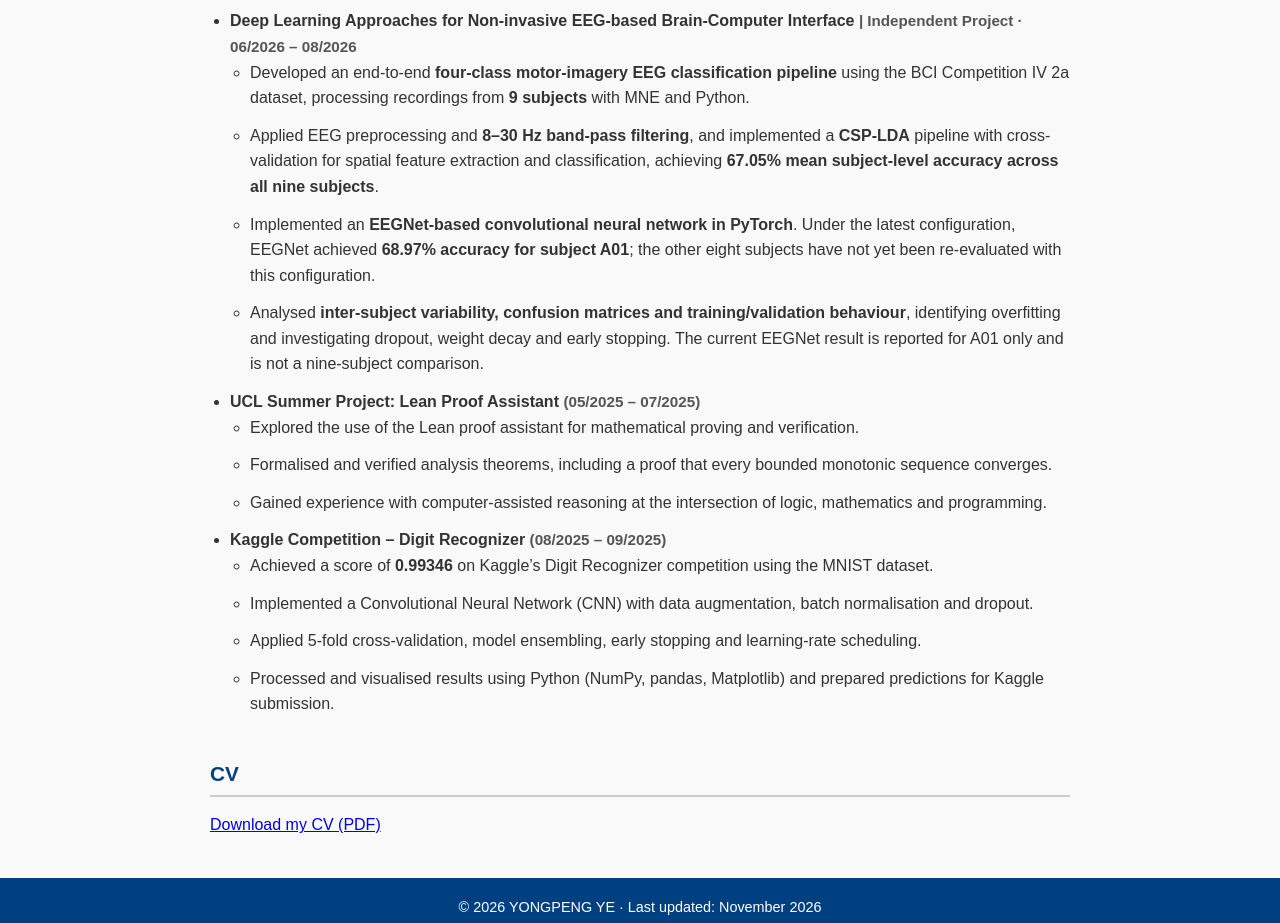
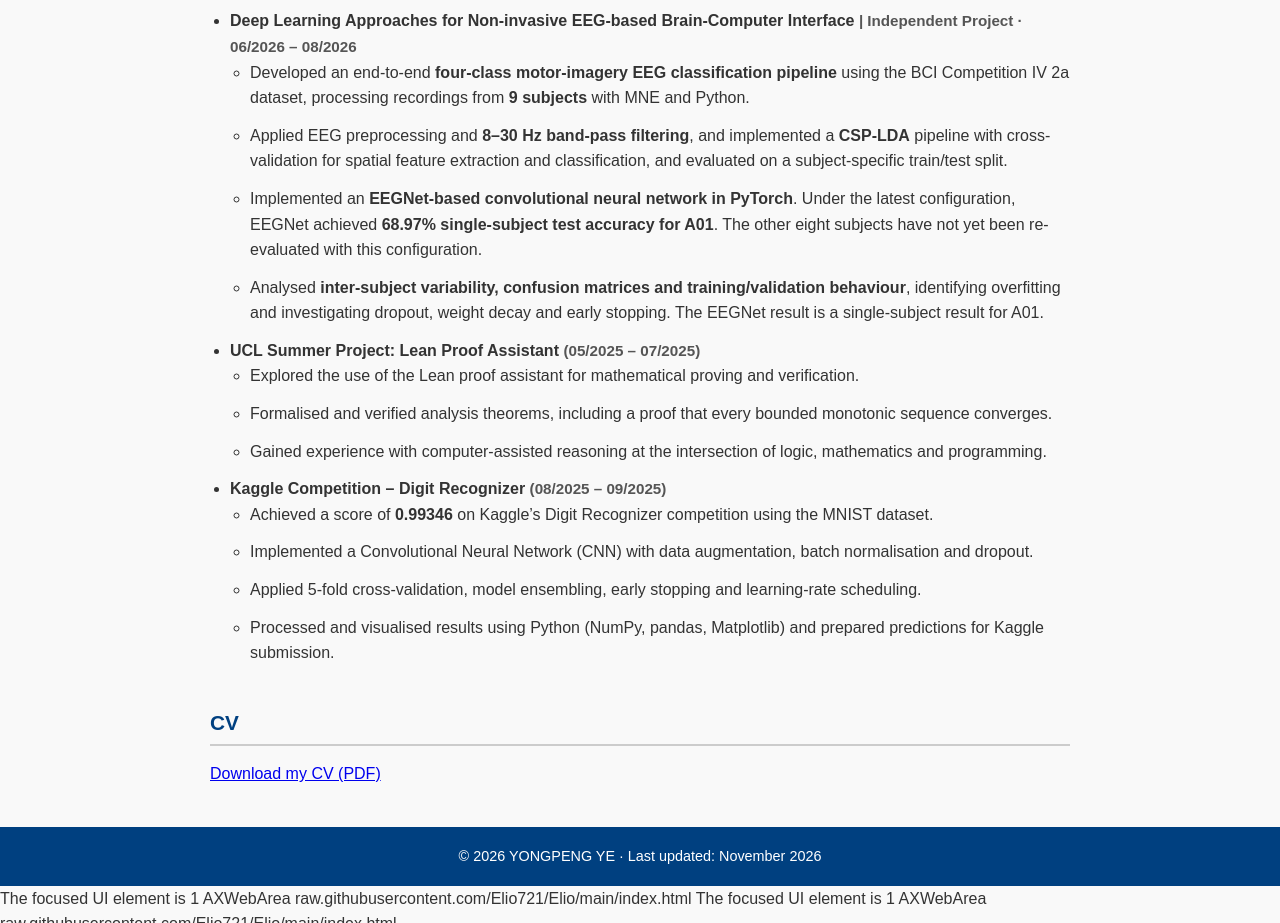
Before and after one commit to Elio721/Elio, a plain HTML site: page index.html in a window 1280 px wide. Shown: the part 860-1783 px from the top of the page. Drawn offline with Linux system fonts and the light colour scheme.

Commit message:
Report single-subject EEG result
Remove the across-subject mean from the portfolio description. Report EEGNet A01 test accuracy only and state that the other subjects have not been reevaluated with the latest configuration.

```diff
--- a/index.html
+++ b/index.html
@@ -134,9 +134,9 @@
           <div class="meta">Deep Learning Approaches for Non-invasive EEG-based Brain-Computer Interface <span class="muted">| Independent Project · 06/2026 – 08/2026</span></div>
           <ul>
             <li>Developed an end-to-end <strong>four-class motor-imagery EEG classification pipeline</strong> using the BCI Competition IV 2a dataset, processing recordings from <strong>9 subjects</strong> with MNE and Python.</li>
-            <li>Applied EEG preprocessing and <strong>8–30 Hz band-pass filtering</strong>, and implemented a <strong>CSP-LDA</strong> pipeline with cross-validation for spatial feature extraction and classification, achieving <strong>67.05% mean subject-level accuracy across all nine subjects</strong>.</li>
-            <li>Implemented an <strong>EEGNet-based convolutional neural network in PyTorch</strong>. Under the latest configuration, EEGNet achieved <strong>68.97% accuracy for subject A01</strong>; the other eight subjects have not yet been re-evaluated with this configuration.</li>
-            <li>Analysed <strong>inter-subject variability, confusion matrices and training/validation behaviour</strong>, identifying overfitting and investigating dropout, weight decay and early stopping. The current EEGNet result is reported for A01 only and is not a nine-subject comparison.</li>
+            <li>Applied EEG preprocessing and <strong>8–30 Hz band-pass filtering</strong>, and implemented a <strong>CSP-LDA</strong> pipeline with cross-validation for spatial feature extraction and classification, and evaluated on a subject-specific train/test split.</li>
+            <li>Implemented an <strong>EEGNet-based convolutional neural network in PyTorch</strong>. Under the latest configuration, EEGNet achieved <strong>68.97% single-subject test accuracy for A01</strong>. The other eight subjects have not yet been re-evaluated with this configuration.</li>
+            <li>Analysed <strong>inter-subject variability, confusion matrices and training/validation behaviour</strong>, identifying overfitting and investigating dropout, weight decay and early stopping. The EEGNet result is a single-subject result for A01.</li>
           </ul>
         </li>
         <li>
@@ -178,3 +178,6 @@
 
 
 The focused UI element is 1 AXWebArea raw.githubusercontent.com/Elio721/Elio/main/index.html
+
+
+The focused UI element is 1 AXWebArea raw.githubusercontent.com/Elio721/Elio/main/index.html
```
